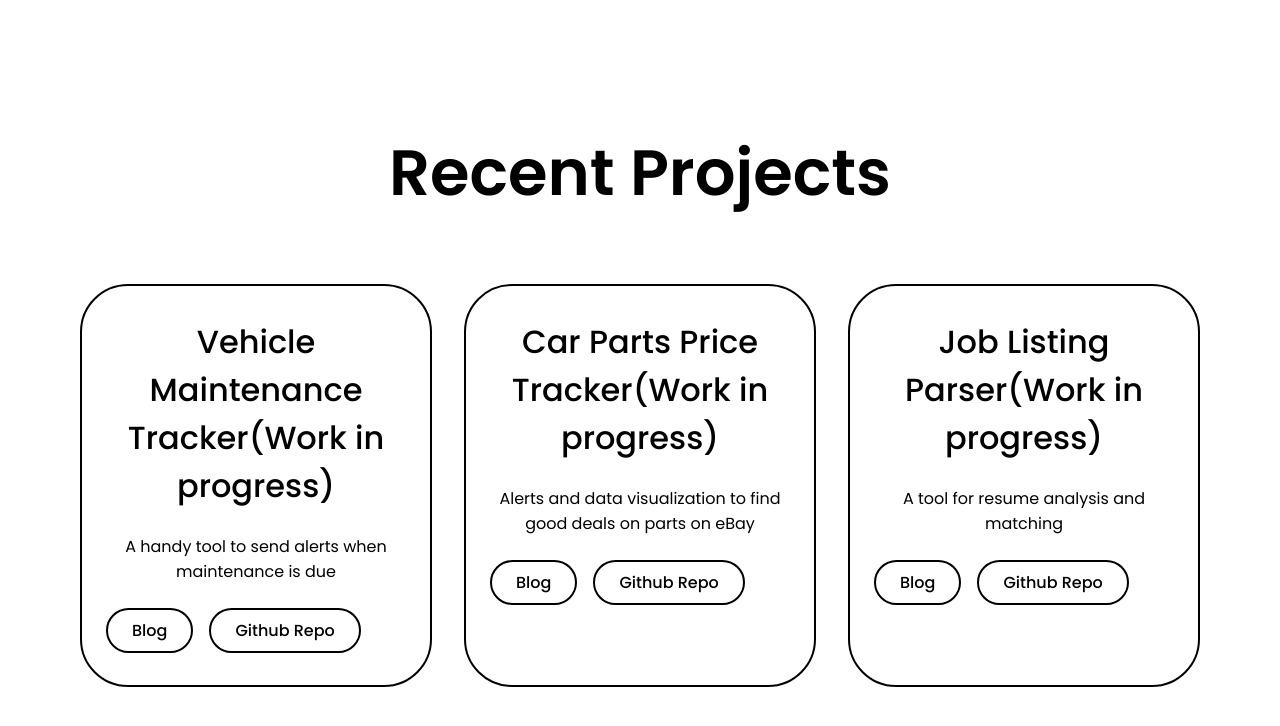
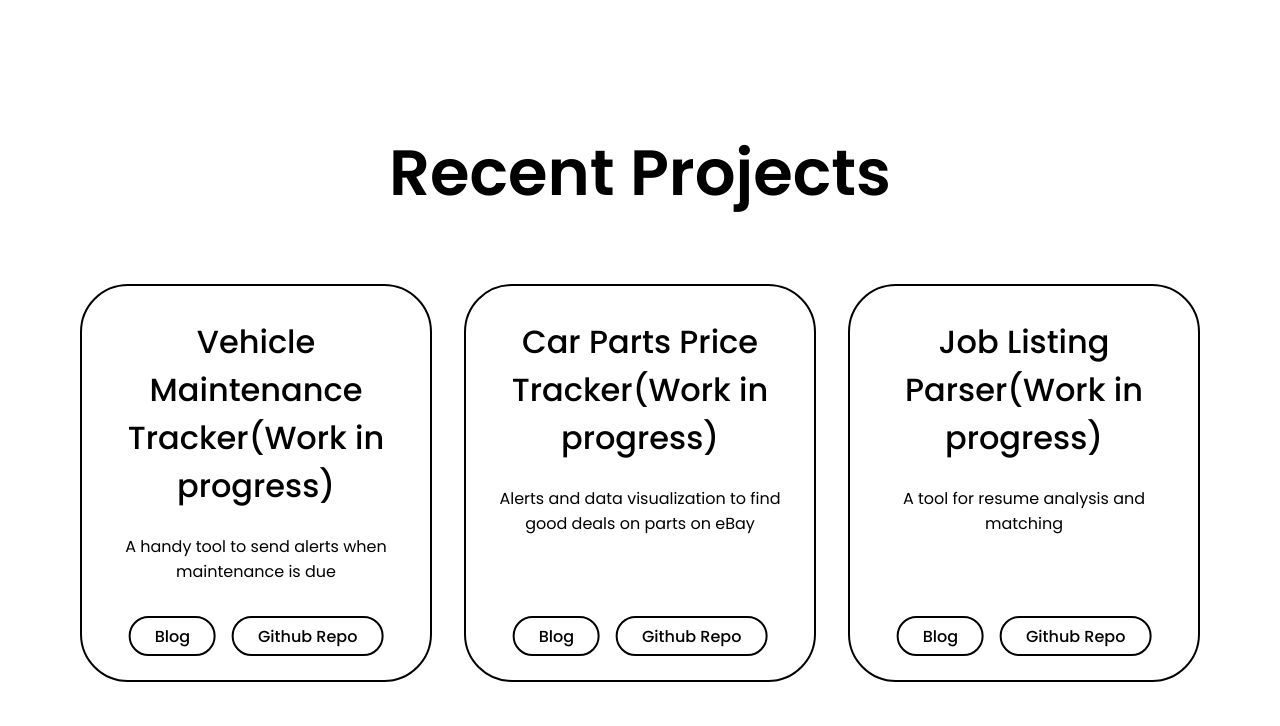
Before and after one commit to mphanhthalath/mphanhthalath.github.io, a plain HTML site: page index.html in a window 1280 px wide. Shown: the part 2064-2790 px from the top of the page. Drawn offline with Linux system fonts and the light colour scheme.

Commit message:
fixed buttons

```diff
--- a/index.html
+++ b/index.html
@@ -120,7 +120,7 @@
                     <!-- insert photo -->
                      <h3>Vehicle Maintenance Tracker(Work in progress)</h3>
                      <p>A handy tool to send alerts when maintenance is due</p>
-                     <div class="btn-group">
+                     <div class="btn-group2">
                         <div class="btn">Blog</div>
                         <div class="btn">Github Repo</div>
                      </div>
@@ -130,7 +130,7 @@
                     <!-- insert photo -->
                      <h3>Car Parts Price Tracker(Work in progress)</h3>
                      <p>Alerts and data visualization to find good deals on parts on eBay</p>
-                     <div class="btn-group">
+                     <div class="btn-group2">
                         <div class="btn">Blog</div>
                         <div class="btn">Github Repo</div>
                      </div>
@@ -140,7 +140,7 @@
                     <!-- insert photo -->
                      <h3>Job Listing Parser(Work in progress)</h3>
                      <p>A tool for resume analysis and matching</p>
-                     <div class="btn-group">
+                     <div class="btn-group2">
                         <div class="btn">Blog</div>
                         <div class="btn">Github Repo</div>
                      </div>
--- a/style.css
+++ b/style.css
@@ -154,6 +154,19 @@ section{
     display: flex;
     gap: 1rem;
 }
+
+.btn-group2{
+    display: flex;
+    gap: 1rem;
+    position: absolute; /* Keep button group fixed at the bottom of the viewport */
+    bottom: 1.5rem; /* Adjust this to set the distance from the bottom */
+    margin-top: 1rem; /* Adds spacing from any above text */
+    left: 50%; /* Center horizontally */
+    transform: translateX(-50%); /* Offset to center */
+    justify-content: center; /* Centers buttons within the group */
+    z-index: 1; /* Ensures it stays on top */
+}
+
 .btn{
     border-radius:3rem;
     padding: 0.5rem 1.5rem;
@@ -162,6 +175,13 @@ section{
     font-weight: 500;
     text-wrap: nowrap;
     transition: 0.2s ease-in-out;
+    text-align: center; /* Centers text within each button */
+    display: inline-block; /* Keeps height consistent */
+    white-space: nowrap; /* Prevents text from wrapping */
+    height: 2.5rem; /* Set a fixed height for uniformity */
+    display: flex;
+    align-items: center;
+    justify-content: center;
 }
 
 .btn:hover{
@@ -276,8 +296,9 @@ section{
 }
 
 .project-card{
-    padding: 2rem 1.5rem;
+    position: relative;
     width: 100%; /* Ensures each card stays within grid boundaries */
+    padding: 2rem 1.5rem 6rem; /* Add extra padding at the bottom */
     display: flex;
     flex-direction: column;
     align-items: baseline;
@@ -304,6 +325,7 @@ section{
 .project-card:hover .btn{
     border: 2px solid white;
     color: white;
+
 }
 
 .project-card:hover .btn:hover{
@@ -316,6 +338,7 @@ section{
     font-size: 2rem;
     font-weight: 500;
 }
+
 
 .input-box{
     display: flex;
```
